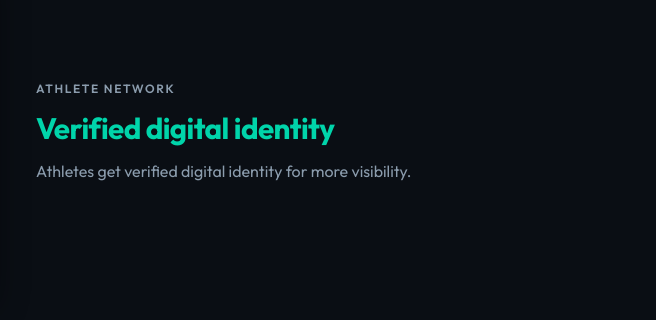
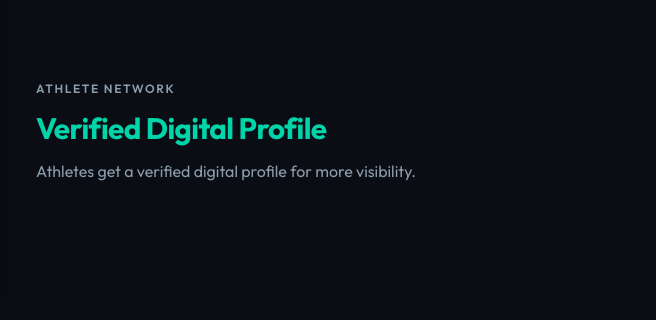
Before and after one commit to mn5658734/AthleteDataCompany, a plain HTML site: page index.html in a window 1280 px wide. Shown: the part 1145-1465 px from the top of the page, 624-1280 px from the left. Drawn offline with Linux system fonts and the light colour scheme.

Commit message:
Update landing copy: Verified Digital Profile

```diff
--- a/index.html
+++ b/index.html
@@ -87,9 +87,9 @@
         </div>
         <div class="landing-below-copy">
           <p class="landing-below-kicker">Athlete network</p>
-          <h2 class="landing-below-subhead">Verified digital identity</h2>
+          <h2 class="landing-below-subhead">Verified Digital Profile</h2>
           <p class="landing-below-desc">
-            Athletes get verified digital identity for more visibility.
+            Athletes get a verified digital profile for more visibility.
           </p>
         </div>
       </div>
```
